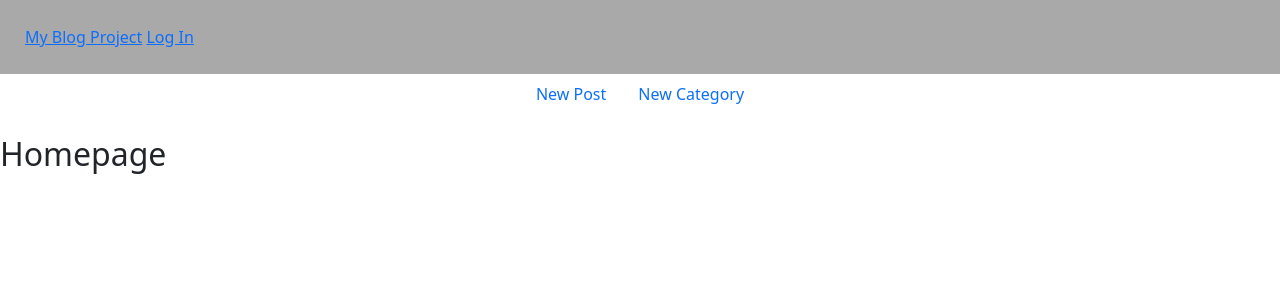
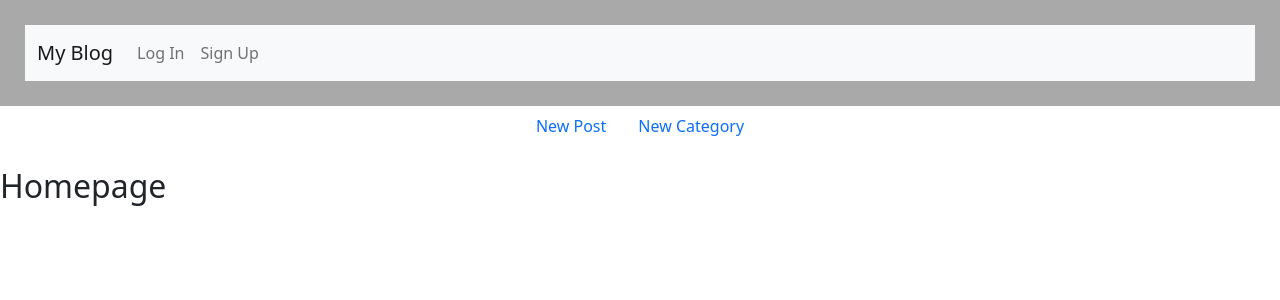
Before and after one commit to Defalt42/Blog, a Flask app: page / in a window 1280 px wide. Shown: the top 300 px of the page. Run offline with Flask 2, Linux system fonts and the light colour scheme; data that the repository does not hold is empty.

Commit message:
Add bootstrap navbar

```diff
--- a/flask_blog/templates/base.html
+++ b/flask_blog/templates/base.html
@@ -8,10 +8,20 @@
     </head>
     <body>
         <header id="top">
-            <div>
-                <a href="/">My Blog Project</a>
-                <a href="/">Log In</a>
-            </div>
+            <nav class="navbar navbar-expand-lg navbar-light bg-light">
+                <div class="container-fluid">
+                    <a class="navbar-brand" href="#">My Blog</a>
+                    <button class="navbar-toggler" type="button" data-bs-toggle="collapse" data-bs-target="#navbarNavAltMarkup" aria-controls="navbarNavAltMarkup" aria-expanded="false" aria-label="Toggle navigation">
+                    <span class="navbar-toggler-icon"></span>
+                    </button>
+                    <div class="collapse navbar-collapse" id="navbarNavAltMarkup">
+                    <div class="navbar-nav">
+                        <a class="nav-link" href="#">Log In</a>
+                        <a class="nav-link" href="#">Sign Up</a>
+                    </div>
+                    </div>
+                </div>
+            </nav>
         </header>
         <div class="container">
             <ul class="nav justify-content-center">
```
